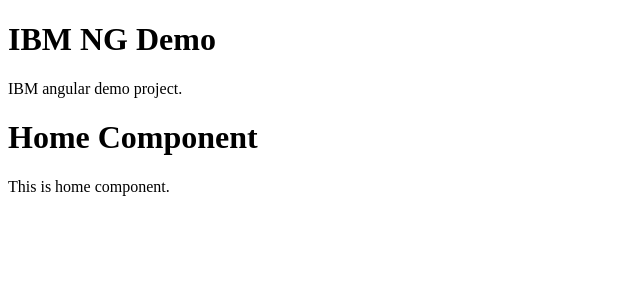
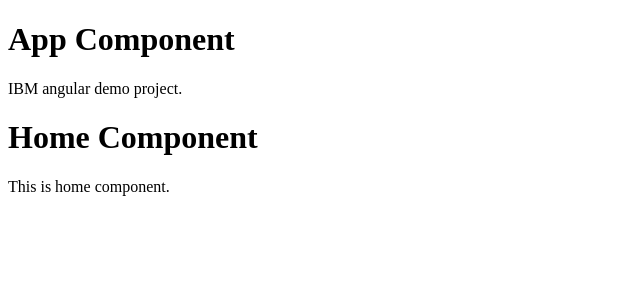
Before and after one commit to dyesmuk/ibm-angular-demo-4-jun-2026, an Angular app: page / in a window 1280 px wide. Shown: the top 300 px of the page, without its empty margins (0-640 px from the left). Built offline with nearby package versions, Linux system fonts and the light colour scheme.

Commit message:
initial commit

```diff
--- a/src/app/app.html
+++ b/src/app/app.html
@@ -1,5 +1,5 @@
 <div>
-  <h1>IBM NG Demo</h1>
+  <h1>App Component</h1>
   <p>IBM angular demo project.</p>
   <app-home></app-home>
 </div>
--- a/src/app/components/home/home.ts
+++ b/src/app/components/home/home.ts
@@ -8,5 +8,4 @@
 })
 export class Home {
     protected readonly title = signal('ibm-angular-demo');
-
 }
```
